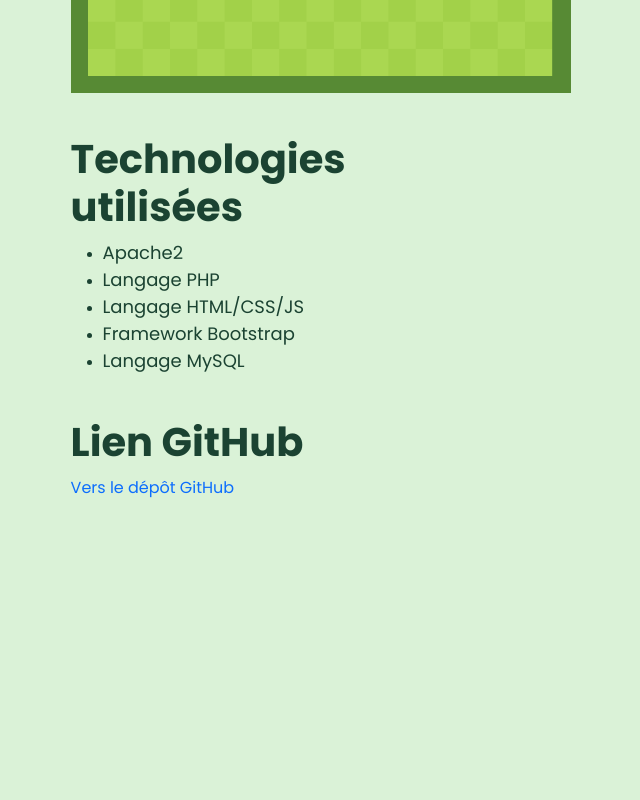
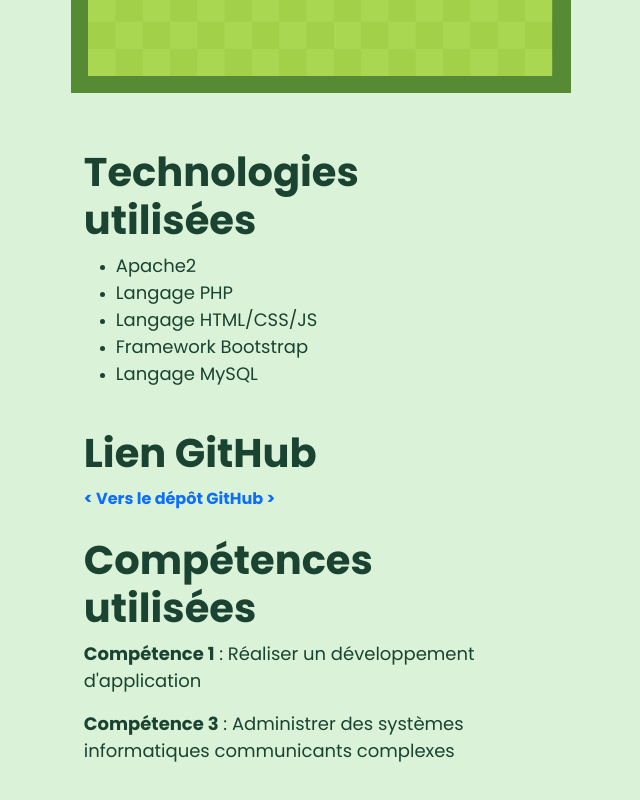
Before and after one commit to Nanardeau/Nanardeau.github.io, a website: page sites/realisations/apache.html in a window 1280 px wide. Shown: the part 594-1394 px from the top of the page, without its empty margins (19-659 px from the left). Before the commit the page ends 1249 px from the top, so only its background shows below. Drawn offline with nearby package versions, Linux system fonts and the light colour scheme.

Commit message:
:sparkles: Ajout footer + competences dans realisations

```diff
--- a/sites/realisations/apache.html
+++ b/sites/realisations/apache.html
@@ -27,6 +27,7 @@
         <section class="real1">
             <h1>Serveur Apache</h1>
             <img src="../../images/snake-game-how-to-1.png" title="image_snake" alt="image_snake" width="500px" height="500px"/>
+            <article>
                 <h1>Technologies utilisées</h1>
                 <ul>
                     <li>Apache2</li>
@@ -36,8 +37,18 @@
                     <li>Langage MySQL</li>
 
                 </ul>
+            </article>
+
+            <article>
                 <h1>Lien GitHub</h1>
-            <a href="githubsnake">Vers le dépôt GitHub</a>
+                <a href="githubsnake"><strong>< Vers le dépôt GitHub ></strong></a>
+            </article>
+            <article>
+                <h1>Compétences utilisées</h1>
+                <p><strong>Compétence 1</strong> : Réaliser un développement d'application</p>
+                <p><strong>Compétence 3</strong> : Administrer des systèmes informatiques communicants complexes</p>
+            </article>
+
         </section>
         <section>
             <h1>Description</h1>
@@ -45,5 +56,8 @@
         </section>
     </div>
 </main>
+<footer>
+
+</footer>
 </body>
 </html>
--- a/sites/style.css
+++ b/sites/style.css
@@ -202,7 +202,9 @@ figure a:hover{
     border-radius:2em;
     color:var(--police);
     background-color: var(--vert_header);
+
 }
+
 
 .page_realisations h1{
     margin-top:2%;
@@ -231,11 +233,18 @@ figure a:hover{
     display:flex;
     justify-content: space-between;
     padding:2% 7% 0 7%;
-    height:1080px;
     margin-bottom:5%;
 }
+.real1{
+    display:flex;
+    flex-direction:column;
+}
+
 .page_real:nth-child(2) section{
     width:40%;
+}
+.real1 article{
+    padding:3%;
 }
 strong{
     font-family: 'poppinsbold';
@@ -243,6 +252,7 @@ strong{
 .real1 img{
     margin-bottom:10%;
 }
-.real1 ul{
-    margin-bottom:10%;
+
+footer{
+    height:15%;
 }
```
Also changed, not shown: index.html (+8 -5 lines), sites/realisations/bdd.html (+13 -2 lines), sites/realisations/devweb.html (+14 -1 lines), sites/realisations/docker.html (+13 -1 lines), sites/realisations/graphes.html (+12 -1 lines), sites/realisations/snake.html (+15 -1 lines). Lines whose indentation alone changed are shown as unchanged.
